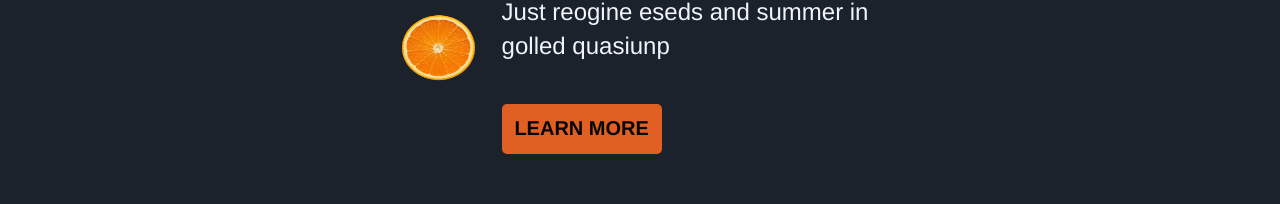
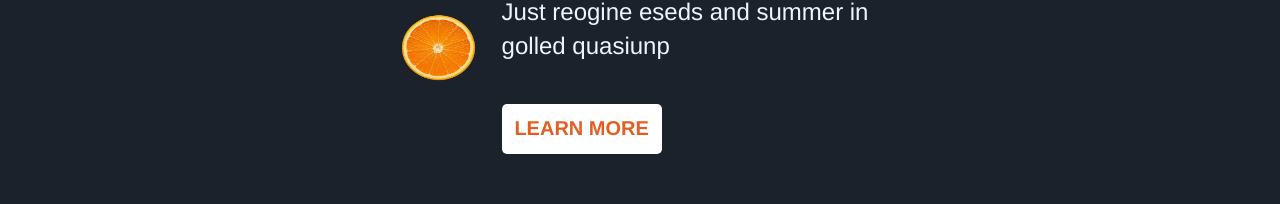
Before and after one commit to NeeloByron/ReactTS_UI_Challenge, a React (Vite) app: page / in a window 1280 px wide. In both pictures the pointer is over the button 581 px from the left and 1258 px from the top of the page. Shown: the part 1130-1334 px from the top of the page. Built offline with nearby package versions, Linux system fonts and the light colour scheme.

Commit message:
hovering effect change and removing transitiong on the third card

```diff
--- a/src/Component/3. Feature/FeatureSec.Module.css
+++ b/src/Component/3. Feature/FeatureSec.Module.css
@@ -77,7 +77,8 @@
 }
 
 .MainText button:hover {
-    color: #050505;
+    color: #e05f23;
+    background-color: #fff;
 }
 
 .MainTextImgAndText {
--- a/src/Component/5. About/aboutSec.Module.css
+++ b/src/Component/5. About/aboutSec.Module.css
@@ -101,15 +101,11 @@
 }
 
 .aboutCardBackground button:hover {
-    color: #050505;
+    color: #e05f23;
+    background-color: #fff;
 }
 
 /* 11. Hover over the 3 main cards */
 .aboutCard:hover {
     transform: translateY(20px);
 }
-
-/*11.1. Hover on the white background card*/
-.aboutCardBackground:hover {
-    transform: translateY(20px);
-}
```
